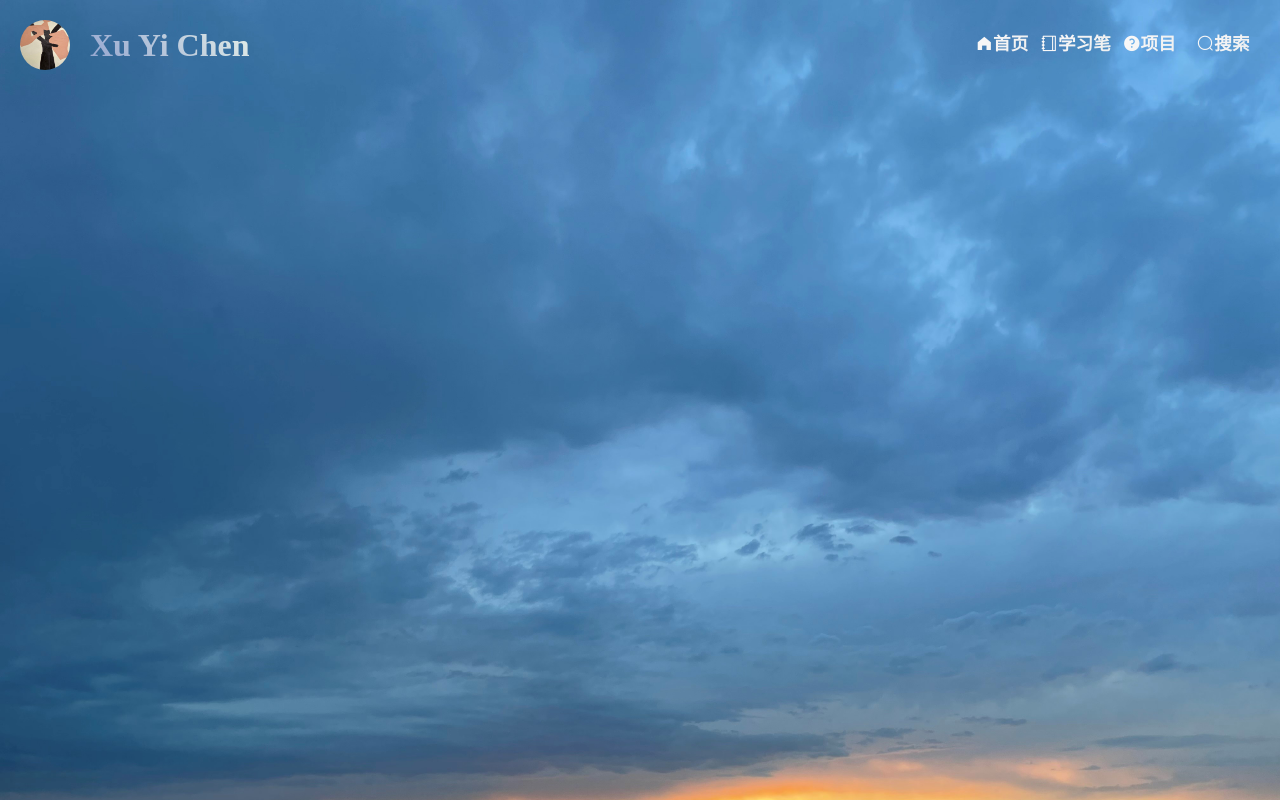
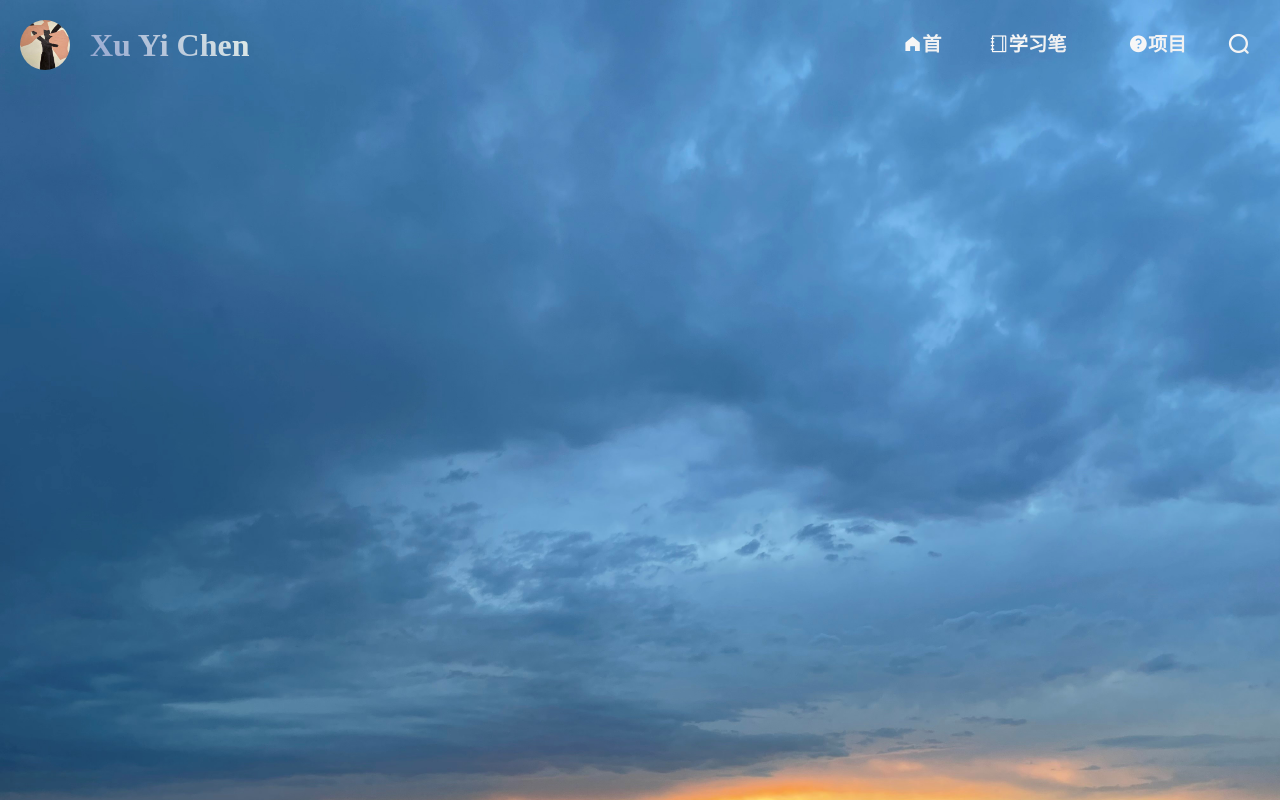
Before and after one commit to sylarxx/blog_xu, a Vue app: page /home in a window 1280 px wide. Shown: the top 800 px of the page. Built offline with nearby package versions, Linux system fonts and the light colour scheme.

Commit message:
navbar完成

```diff
--- a/src/components/common/navbar/NavBarItem.vue
+++ b/src/components/common/navbar/NavBarItem.vue
@@ -18,10 +18,11 @@ export default {
 
 <style>
 .nav-bar-item {
-  flex: 1;
+  margin-left: 36px;
+  justify-content: flex-start;
   text-align: center;
   height: 49px;
-  font-size: 1.1rem;
+  font-size: 1.2rem;
   font-weight: 700;
   /*设置字体为渐变色*/
   -webkit-background-clip: text;
--- a/src/views/Home.vue
+++ b/src/views/Home.vue
@@ -5,7 +5,7 @@
         <el-col :span="6">
           <individual_logo />
         </el-col>
-        <el-col :span="6" :offset="12">
+        <el-col :span="7" :offset="10">
           <nav-bar>
             <nav-bar-item>
               <template v-slot:item-icon>
@@ -25,13 +25,12 @@
               </template>
               <template v-slot:item-text>项目BUGS</template>
             </nav-bar-item>
-            <nav-bar-item>
-              <template v-slot:item-icon>
-                <i class="el-icon-search"></i>
-              </template>
-              <template v-slot:item-text>搜索</template>
-            </nav-bar-item>
           </nav-bar>
+        </el-col>
+        <el-col :span="1">
+          <div class="search">
+            <i class="el-icon-search"></i>
+          </div>
         </el-col>
       </el-row>
     </el-header>
@@ -60,4 +59,18 @@ export default {
   background-repeat: no-repeat;
   min-height: 1000px;
 }
+
+.search i {
+  margin-top: 20px;
+  font-weight: 700;
+  font-size: 1.4rem;
+  text-align: center;
+  height: 49px;
+  line-height: 49px;
+  /*设置字体为渐变色*/
+  -webkit-background-clip: text;
+  -webkit-text-fill-color: transparent;
+  background-image: linear-gradient(120deg, #fdfbfb 0%, #ebedee 100%);
+  cursor: pointer;
+}
 </style>
```
